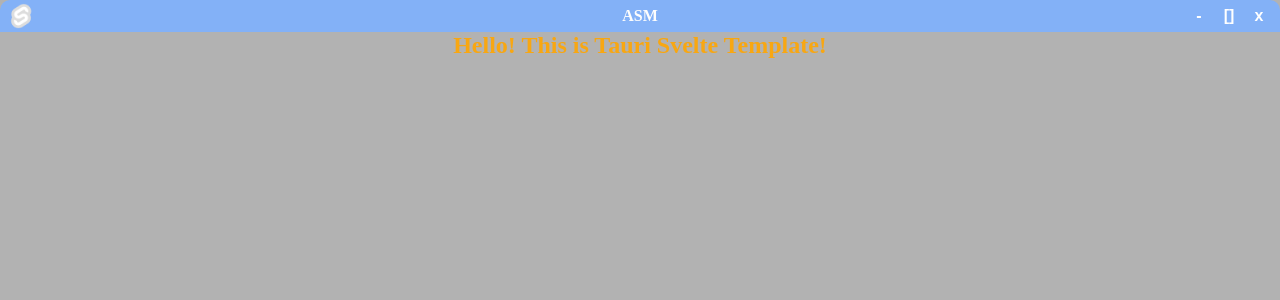
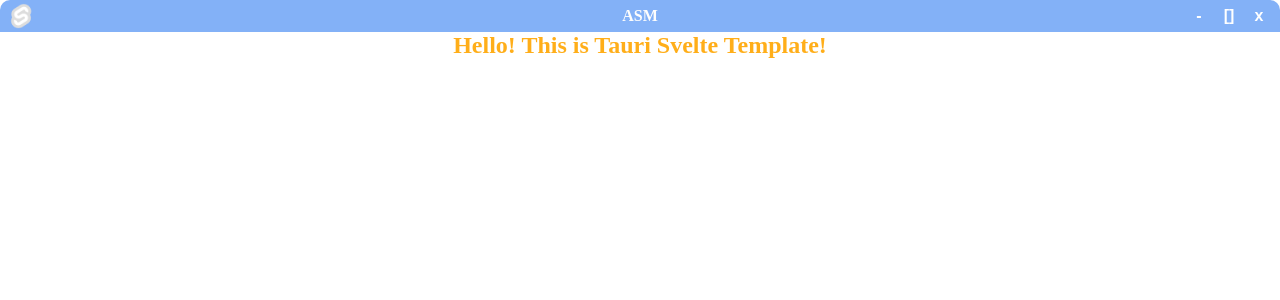
Before and after one commit to PleahMaCaka/AMS, a SvelteKit app: page / in a window 1280 px wide. Shown: the top 300 px of the page. Built offline with nearby package versions, Linux system fonts and the light colour scheme.

Commit message:
Adjust body and html styles in global.scss

```diff
--- a/src/scss/global.scss
+++ b/src/scss/global.scss
@@ -1,5 +1,9 @@
 body {
   margin: 0;
-  background-color: rgba(0, 0, 0, 0.3);
+}
+
+html, body {
+  width: 100%;
+  height: 100%;
   overflow: hidden;
 }
```
